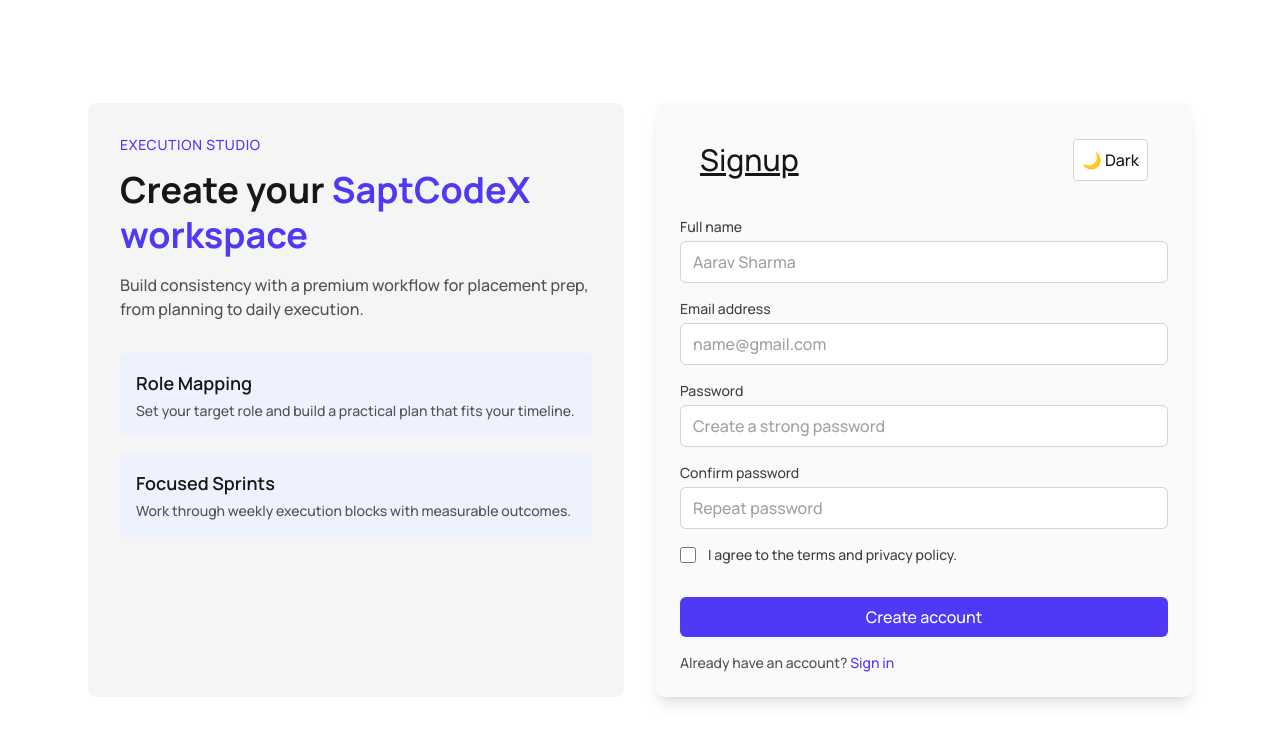
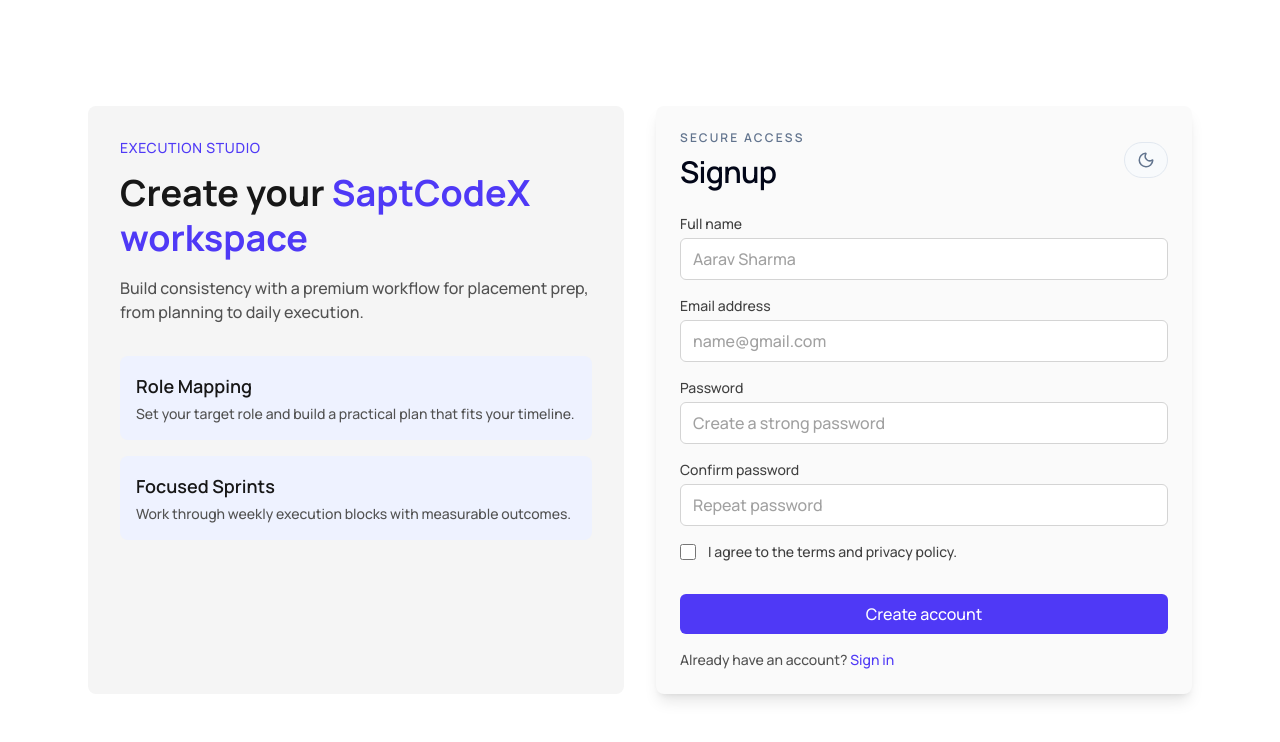
Before and after one commit to kundangosavii/SaptCodex, a React app in the folder Frontend/: page /signup in a window 1280 px wide. Shown: the top 742 px of the page. Built offline with nearby package versions, Linux system fonts and the light colour scheme; the HTML template or start-up script is replaced by a standard one.

Commit message:
enhance Signup component with improved theming toggle and layout adjustments

```diff
--- a/Frontend/src/modules/auth/Signup.jsx
+++ b/Frontend/src/modules/auth/Signup.jsx
@@ -2,6 +2,7 @@
 import { Link, useNavigate } from 'react-router-dom'
 import { signup } from '../../api/auth'
 import { useTheme } from '../../context/ThemeContext'
+import { Sun, Moon } from 'lucide-react'
 
 
 const onboardingPillars = [
@@ -74,12 +75,16 @@
 
 				{/* Right form panel */}
 				<article className="bg-neutral-50 dark:bg-neutral-800/60 p-6 rounded-lg shadow-lg">
-					<div className='flex items-center justify-between rounded-lg px-5 py-3'>
-						<h1 className='text-neutral-900 dark:text-white text-3xl underline'>Signup</h1>
-						<button onClick={toggleTheme} className="p-2 border border-neutral-300 dark:border-neutral-700 rounded bg-white dark:bg-neutral-900 text-neutral-900 dark:text-white hover:bg-neutral-100 dark:hover:bg-neutral-800">
-      						{theme === "light" ? "🌙 Dark" : "☀️ Light"}
-
-    					</button>
+					<div className='flex items-center justify-between gap-4'>
+						<div>
+							<p className="text-xs font-semibold uppercase tracking-[0.18em] text-slate-500 dark:text-slate-400">Secure access</p>
+							<h2 className="mt-2 text-3xl font-semibold tracking-tight text-slate-950 dark:text-white">Signup</h2>
+						</div>
+						<span className="rounded-full border border-slate-200 bg-slate-50 px-3 py-1 text-xs font-medium text-slate-500 dark:border-slate-800 dark:bg-slate-900 dark:text-slate-300">
+								<button onClick={toggleTheme} className='mt-1'>
+      								{theme === "light" ? <Moon size={18} /> : <Sun  size={18}/>}
+    							</button>
+						</span>
 					</div>
 
 					<form className="mt-6 space-y-4" onSubmit={handleSubmit}>
```
